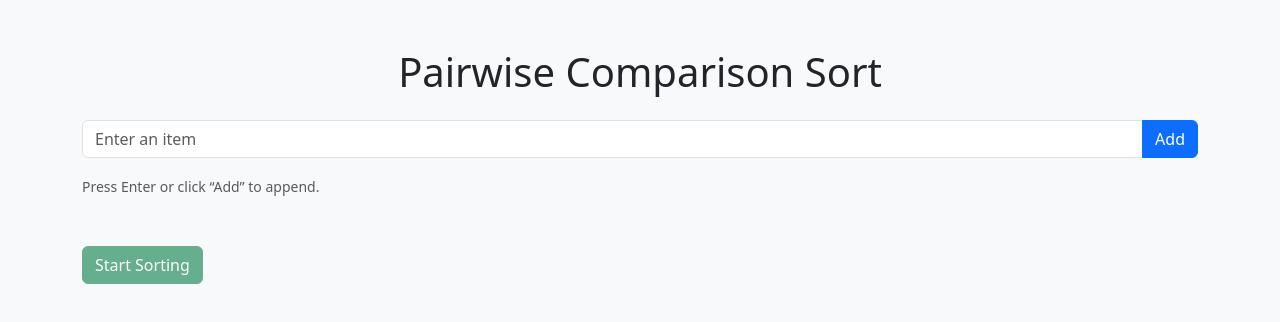
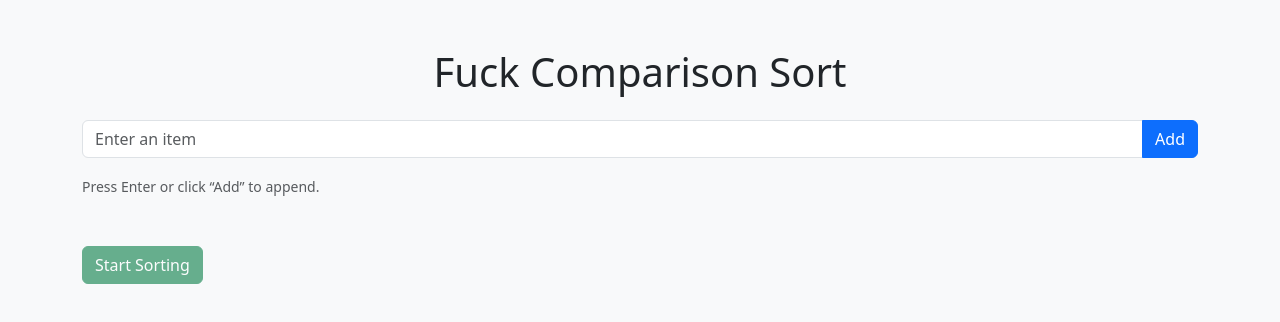
Before and after one commit to Seuguhfr/seuguhfr.github.io, a plain HTML site: page index.html in a window 1280 px wide. Drawn offline with nearby package versions, Linux system fonts and the light colour scheme.

Commit message:
Update index.html

```diff
--- a/index.html
+++ b/index.html
@@ -16,7 +16,7 @@
 </head>
 <body class="bg-light">
   <div class="container py-5">
-    <h1 class="mb-4 text-center">Pairwise Comparison Sort</h1>
+    <h1 class="mb-4 text-center">Fuck Comparison Sort</h1>
 
     <!-- Input form -->
     <form id="input-form" class="input-group mb-3">
```
